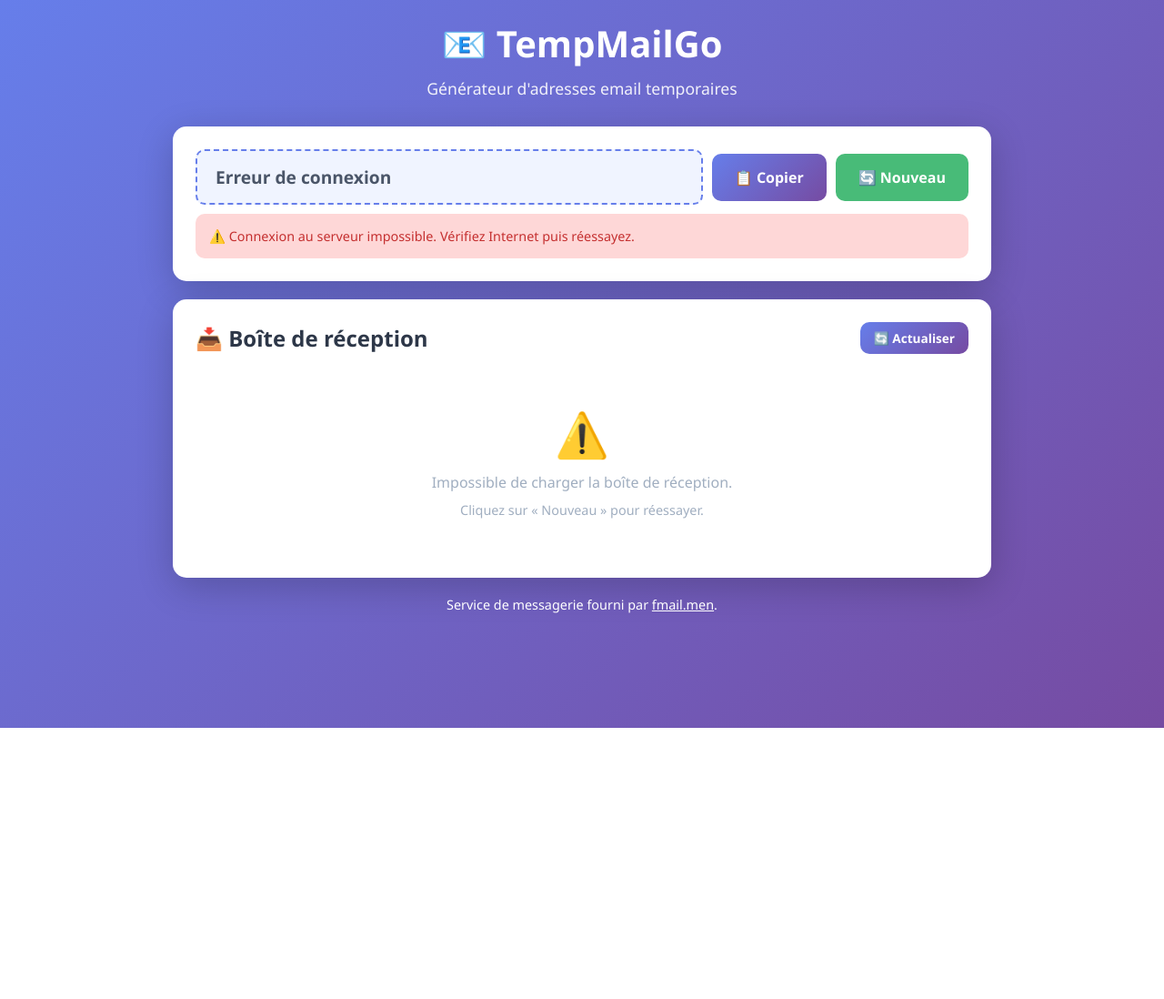
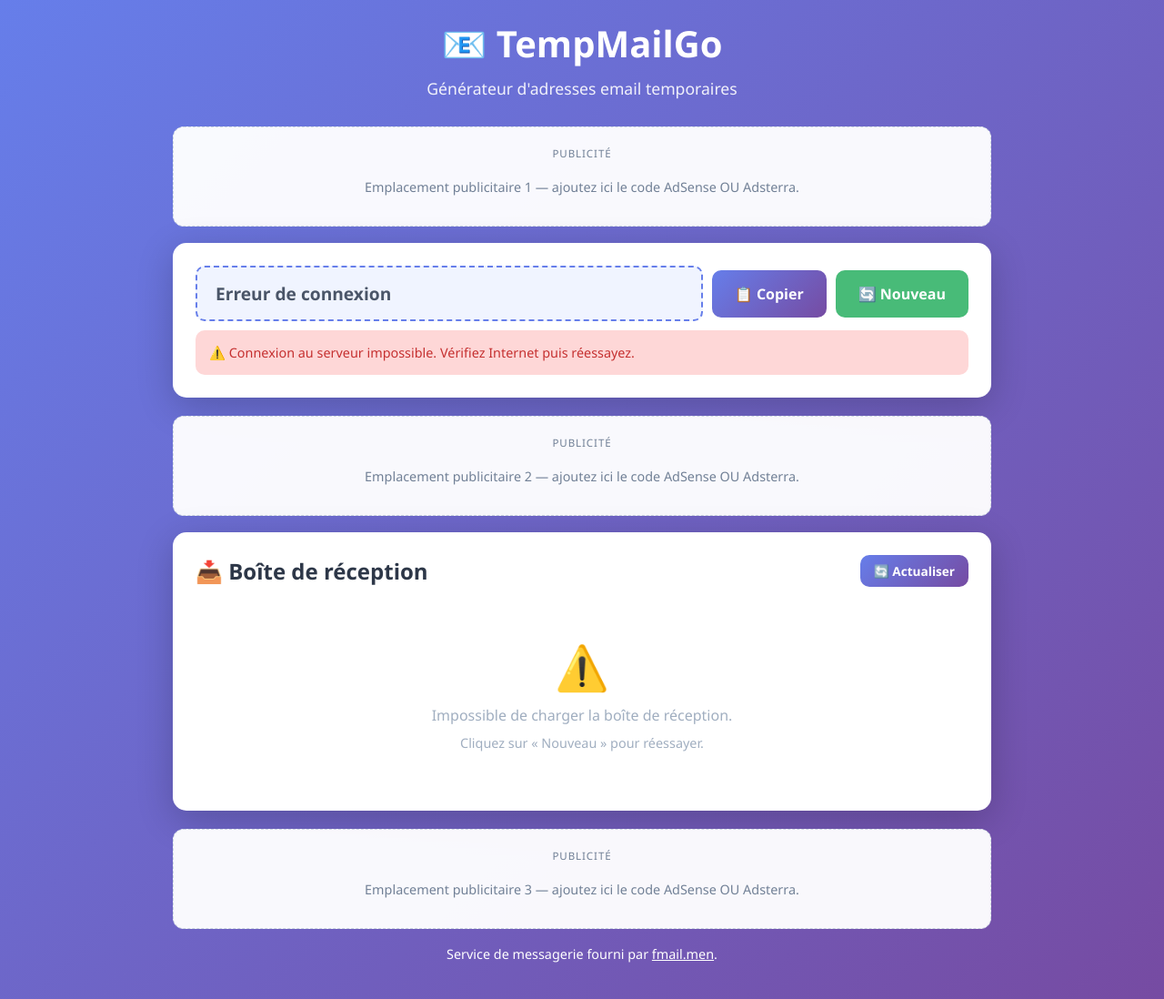
Before and after one commit to arthur33333/jetable, a plain HTML site: page index.html in a window 1280 px wide. Shown: the whole page at 91% size. Before the commit the page ends 800 px from the top, so only its background shows below. Drawn offline with Linux system fonts and the light colour scheme; no server answers.

Commit message:
Implement advertisement slots in index.html
Added advertisement slots and configuration instructions.

```diff
--- a/index.html
+++ b/index.html
@@ -44,15 +44,59 @@
         .spinner { border: 3px solid #f0f4ff; border-top: 3px solid #667eea; border-radius: 50%; width: 40px; height: 40px; animation: spin 1s linear infinite; margin: 0 auto 15px; }
         @keyframes spin { 0% { transform: rotate(0deg); } 100% { transform: rotate(360deg); } }
         .error-box { background: #fed7d7; color: #c53030; padding: 15px; border-radius: 10px; margin-top: 10px; font-size: 0.9em; }
+
+        .ad-slot { background: rgba(255,255,255,0.96); border: 1px dashed #cbd5e0; border-radius: 12px; margin: 18px auto; padding: 12px; min-height: 110px; display: flex; flex-direction: column; align-items: center; justify-content: center; text-align: center; overflow: hidden; }
+        .ad-label { color: #718096; font-size: 0.72rem; letter-spacing: .08em; text-transform: uppercase; margin-bottom: 8px; }
+        .ad-placeholder { color: #718096; font-size: .9rem; padding: 12px; }
+        .ad-slot ins.adsbygoogle { display: block; width: 100%; }
+        .ad-slot iframe { max-width: 100%; }
+        @media (max-width: 600px) { .ad-slot { min-height: 90px; padding: 8px; margin: 12px auto; } }
+
         @media (max-width: 600px) { header h1 { font-size: 1.8em; } .email-display { font-size: 1em; padding: 12px; } .btn { padding: 12px 18px; } }
     </style>
 </head>
 <body>
+
+    <!--
+      CONFIGURATION DES PUBLICITÉS — IMPORTANT
+      Trois emplacements sont prêts : #ad-slot-1, #ad-slot-2 et #ad-slot-3.
+      Ils sont volontairement inactifs tant que vous n'avez pas collé vos vrais codes.
+
+      GOOGLE ADSENSE :
+      1) Ajoutez UNE SEULE FOIS dans <head> le script officiel fourni par AdSense
+         (celui qui contient votre ca-pub-...).
+      2) Dans chaque emplacement choisi pour AdSense, remplacez le placeholder par
+         le bloc <ins class="adsbygoogle" ... data-ad-client="ca-pub-VOTRE_ID"
+         data-ad-slot="ID_DE_L_UNITE">...</ins> puis son script push officiel.
+      3) Utilisez l'ID d'unité publicitaire réel fourni dans votre compte.
+
+      ADSTERRA :
+      Collez le code complet de la zone bannière fourni par Adsterra dans l'emplacement
+      souhaité. Chaque zone peut avoir son propre code.
+
+      NE PAS MÉLANGER : dans un emplacement donné, utiliser AdSense OU Adsterra,
+      jamais les deux ensemble. Vous pouvez affecter des emplacements différents aux
+      deux réseaux seulement si leurs conditions et vos autorisations le permettent.
+      Ne cliquez jamais sur vos propres annonces et ne demandez pas aux visiteurs
+      de cliquer sur les annonces.
+    -->
     <div class="container">
         <header>
             <h1>📧 TempMailGo</h1>
             <p>Générateur d'adresses email temporaires</p>
         </header>
+
+        <!-- EMPLACEMENT PUBLICITAIRE 1 — HAUT DE PAGE
+             Choisir UN SEUL réseau pour cet emplacement.
+             AdSense : coller ici le bloc <ins class="adsbygoogle"> avec votre data-ad-slot.
+             Adsterra : coller ici le code complet de la bannière/zone fourni dans votre compte.
+             Ne collez jamais les deux codes dans le même emplacement.
+             Les codes réels ne sont pas inclus : remplacez le placeholder ci-dessous.
+        -->
+        <section class="ad-slot" id="ad-slot-1" aria-label="Espace publicitaire">
+            <div class="ad-label">Publicité</div>
+            <div class="ad-placeholder">Emplacement publicitaire 1 — ajoutez ici le code AdSense OU Adsterra.</div>
+        </section>
 
         <div class="card">
             <div class="email-box">
@@ -62,6 +106,18 @@
             </div>
             <div id="errorMsg"></div>
         </div>
+
+        <!-- EMPLACEMENT PUBLICITAIRE 2 — ENTRE ADRESSE ET BOÎTE DE RÉCEPTION
+             Choisir UN SEUL réseau pour cet emplacement.
+             AdSense : coller ici le bloc <ins class="adsbygoogle"> avec votre data-ad-slot.
+             Adsterra : coller ici le code complet de la bannière/zone fourni dans votre compte.
+             Ne collez jamais les deux codes dans le même emplacement.
+             Les codes réels ne sont pas inclus : remplacez le placeholder ci-dessous.
+        -->
+        <section class="ad-slot" id="ad-slot-2" aria-label="Espace publicitaire">
+            <div class="ad-label">Publicité</div>
+            <div class="ad-placeholder">Emplacement publicitaire 2 — ajoutez ici le code AdSense OU Adsterra.</div>
+        </section>
 
         <div class="card">
             <div class="inbox-header">
@@ -75,6 +131,19 @@
                 </div>
             </div>
         </div>
+
+        <!-- EMPLACEMENT PUBLICITAIRE 3 — BAS DE PAGE
+             Choisir UN SEUL réseau pour cet emplacement.
+             AdSense : coller ici le bloc <ins class="adsbygoogle"> avec votre data-ad-slot.
+             Adsterra : coller ici le code complet de la bannière/zone fourni dans votre compte.
+             Ne collez jamais les deux codes dans le même emplacement.
+             Les codes réels ne sont pas inclus : remplacez le placeholder ci-dessous.
+        -->
+        <section class="ad-slot" id="ad-slot-3" aria-label="Espace publicitaire">
+            <div class="ad-label">Publicité</div>
+            <div class="ad-placeholder">Emplacement publicitaire 3 — ajoutez ici le code AdSense OU Adsterra.</div>
+        </section>
+
     </div>
     <p style="text-align:center;color:white;font-size:0.9em;margin:10px auto 20px;">Service de messagerie fourni par <a href="https://fmail.men/" target="_blank" rel="noopener noreferrer" style="color:white;text-decoration:underline;">fmail.men</a>.</p>
 
```
